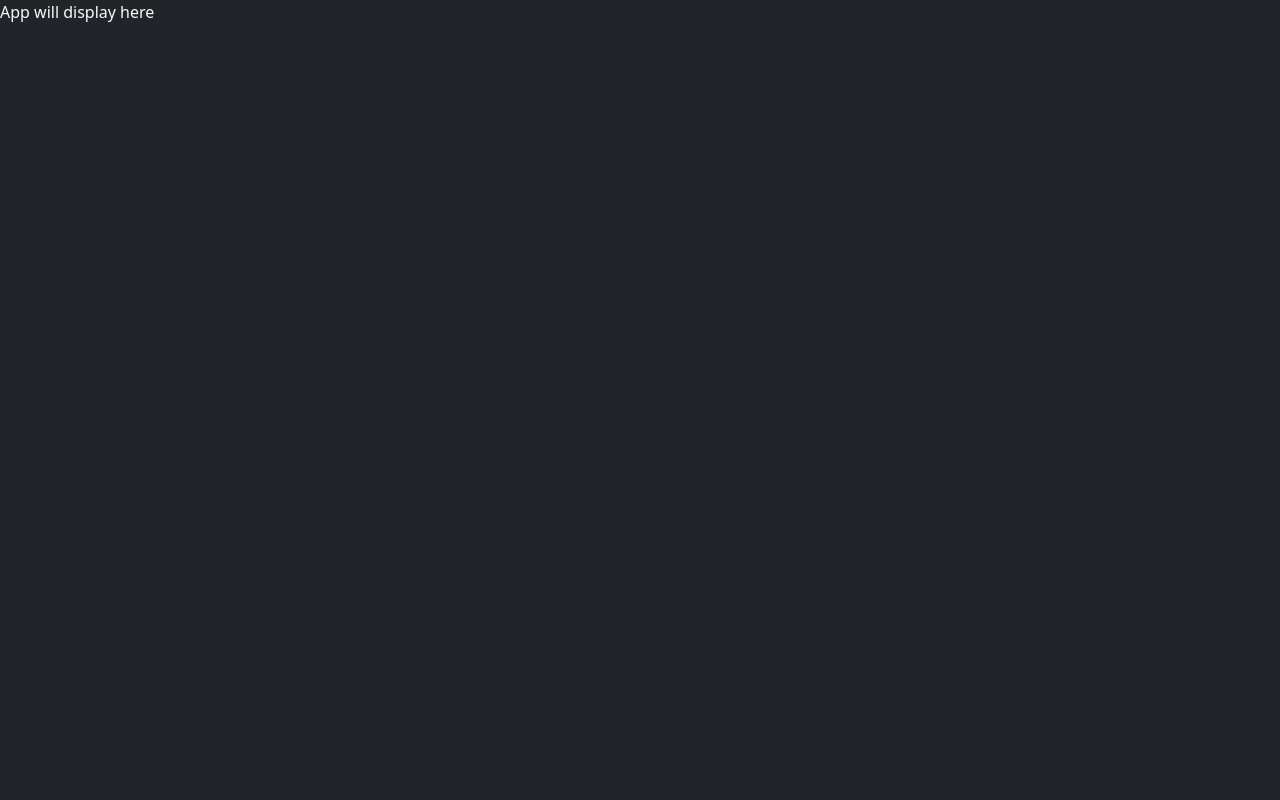
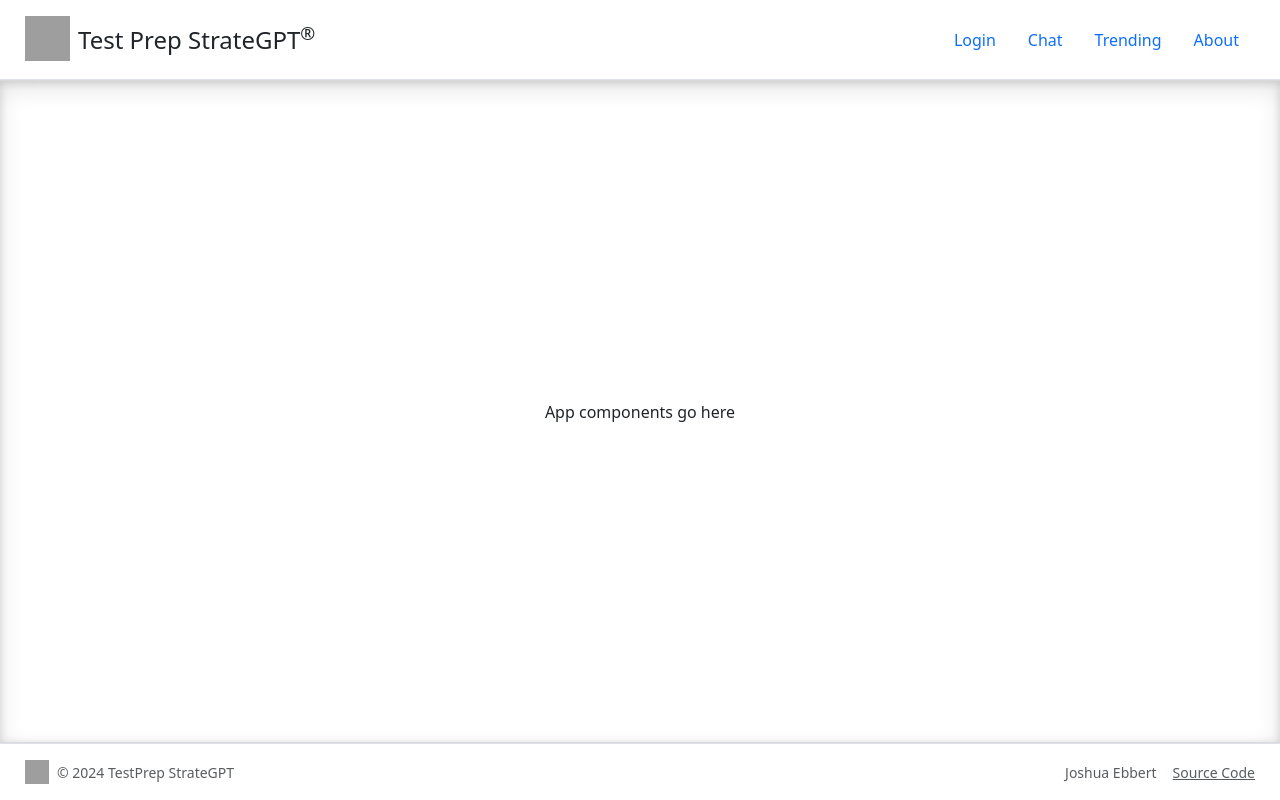
Before and after one commit to JoshuaEbbert/startup, a React (Vite) app: page / in a window 1280 px wide. Built offline with nearby package versions, Linux system fonts and the light colour scheme; grey boxes are pictures that could not be loaded.

Commit message:
adding header and footer to app.jsx. changed body tags to div with className body

```diff
--- a/src/app.jsx
+++ b/src/app.jsx
@@ -3,5 +3,49 @@ import 'bootstrap/dist/css/bootstrap.min.css';
 import './app.css';
 
 export default function App() {
-  return <div className='body bg-dark text-light'>App will display here</div>;
+  return (
+    <div className="body">
+        <header class="d-flex flex-wrap justify-content-center py-3 border-bottom">
+            <div href="/" class="mb-3 me-2 mb-md-0 text-muted text-decoration-none lh-1 pl-25 align-items-center">
+            <img src="iconStrateGPT.svg" alt="Icon StrateGPT" width="45" height="45"></img>
+            </div>
+            <a href="/" class="d-flex align-items-center mb-3 mb-md-0 me-md-auto text-dark text-decoration-none">
+            <span class="fs-4">Test Prep StrateGPT<sup>&reg;</sup></span>
+            </a>
+
+            <div class="header-list pr-25">
+            <ul class="nav nav-pills">
+                <li class="nav-item"><a href="index.html" class="nav-link" aria-current="page">Login</a></li>
+                <li class="nav-item"><a href="chat.html" class="nav-link">Chat</a></li>
+                <li class="nav-item"><a href="trending.html" class="nav-link">Trending</a></li>
+                <li class="nav-item"><a href="about.html" class="nav-link">About</a></li>
+            </ul>
+            </div>
+        </header>
+
+        <main>
+            App components go here
+        </main>
+
+        <footer class="d-flex flex-wrap justify-content-between align-items-center py-3 border-top">
+            <div class="col-md-4 d-flex align-items-center pl-25">
+            <a href="/" class="mb-3 me-2 mb-md-0 text-muted text-decoration-none lh-1">
+                <img src="iconStrateGPT.svg" alt="Icon StrateGPT" width="24" height="24"></img>
+            </a>
+            <span class="mb-3 mb-md-0 text-muted">© 2024 TestPrep StrateGPT</span>
+            </div>
+
+            <div class="align-items-center justify-content-center">
+            <span class="ms-3 text-muted mobile-disappear username-display"></span>
+            </div>
+
+            <ul class="nav col-md-4 justify-content-end list-unstyled d-flex pr-25">
+            <li class="ms-3 text-muted mobile-disappear">Joshua Ebbert</li>
+            <li class="ms-3 mobile-disappear"><a class="text-muted" href="https://github.com/JoshuaEbbert/startup/tree/main">Source Code</a></li>
+            </ul>
+        </footer>
+
+        <script src="init.js"></script>
+    </div>
+    );
 }
```
